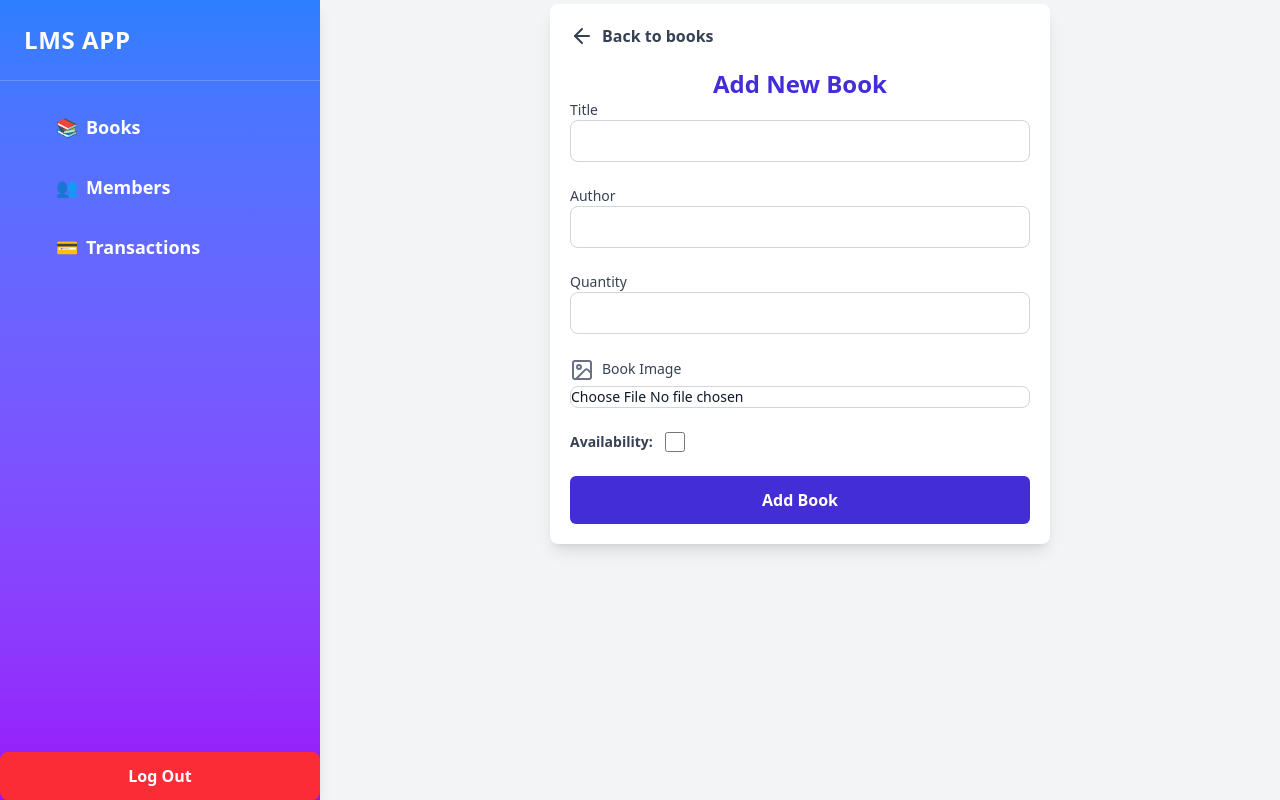
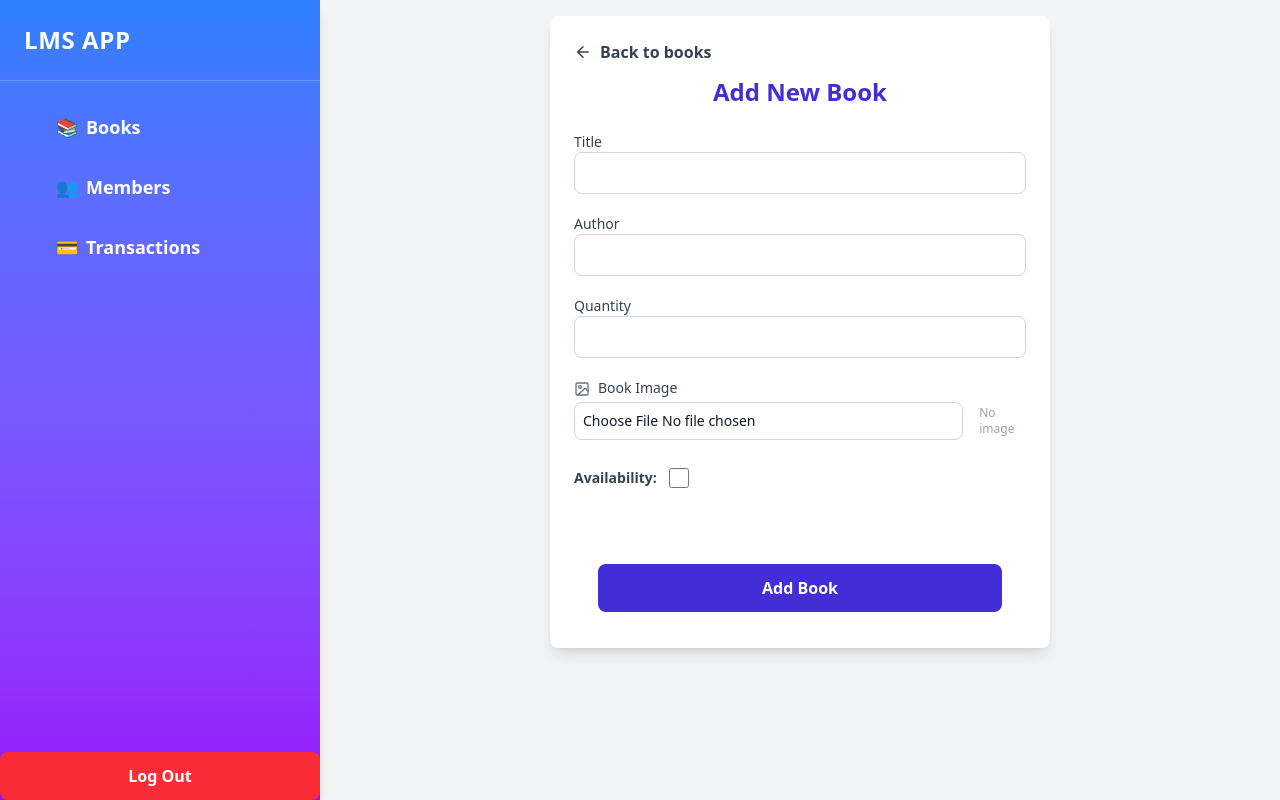
Before and after one commit to ksamrat224/LMS, a React (Vite) app in the folder Frontend/: page /add-book in a window 1280 px wide. Built offline with nearby package versions, Linux system fonts and the light colour scheme; sample sign-in values are in the browser's storage.

Commit message:
image css updated to adjust error

```diff
--- a/Frontend/src/pages/AddBook.tsx
+++ b/Frontend/src/pages/AddBook.tsx
@@ -102,19 +102,27 @@ const AddBook = () => {
   };
 
   return (
-    <div className="flex justify-center mt-1">
-      <div className="bg-white shadow-lg rounded-lg p-5 w-[500px] max-h-[90vh]">
-        <h1
-          className="font-bold text-center mb-5 flex items-center cursor-pointer text-gray-700"
+    <div className="flex justify-center items-start py-4">
+      {/* Fixed width container with overflow handling */}
+      <div className="bg-white shadow-lg rounded-lg p-6 w-[500px] overflow-y-auto">
+        {/* Header section */}
+        <div className="mb-6">
+          <div
+            className="font-bold flex items-center cursor-pointer text-gray-700 mb-3"
             onClick={() => navigate("/book")}
           >
-          <ArrowLeft />
+            <ArrowLeft size={18} />
             <span className="px-2">Back to books</span>
-        </h1>
+          </div>
           <h1 className="text-2xl font-bold text-center text-indigo-700">
             {id ? "Edit Book" : "Add New Book"}
           </h1>
-        <form className="space-y-6" onSubmit={handleSubmit}>
+        </div>
+
+        {/* Form with flex column layout and gap */}
+        <form className="flex flex-col gap-5" onSubmit={handleSubmit}>
+          {/* Input fields section */}
+          <div className="space-y-5">
             <Input
               name="title"
               type="text"
@@ -139,30 +147,41 @@ const AddBook = () => {
               value={bookData?.quantity || ""}
               onChange={handleBookChange}
             />
-          <div>
+          </div>
+          {/* Image upload section with fixed height */}
+          <div className="mb-2">
             <label
               htmlFor="book_img"
               className="block text-sm font-medium text-gray-700"
             >
-              <Image className="inline-block mr-2 text-gray-500" />
+              <Image className="inline-block mr-2 text-gray-500" size={16} />
               Book Image
             </label>
+
+            <div className="flex items-center gap-4 mt-1">
               <input
                 type="file"
                 id="book_img"
                 name="book_img"
                 accept="image/*"
-              className="mt-1 block w-full text-sm text-gray-900 border border-gray-300 rounded-lg cursor-pointer focus:outline-none"
+                className="block w-full text-sm text-gray-900 border border-gray-300 rounded-lg cursor-pointer focus:outline-none p-2"
                 onChange={handleBookChange}
               />
-            {(base64IMG || bookData?.book_img) && (
+
+              {/* Small inline image preview */}
+              {base64IMG || bookData?.book_img ? (
                 <img
                   src={(base64IMG as string) || bookData?.book_img}
                   alt="Preview"
-                className="mt-4 w-32 h-32 object-cover rounded-md mx-auto"
+                  className="h-12 w-12 object-cover rounded-md"
                 />
+              ) : (
+                <div className="text-gray-400 text-xs">No image</div>
               )}
             </div>
+          </div>
+
+          {/* Availability checkbox */}
           <div className="flex items-center">
             <label
               htmlFor="availability"
@@ -179,14 +198,19 @@ const AddBook = () => {
               onChange={handleBookChange}
             />
           </div>
+          <div className="h-6">
             {errorMessage && (
-            <p className="text-red-500 text-lg text-center">{errorMessage}</p>
+              <p className="text-red-500 text-sm text-center">{errorMessage}</p>
             )}
+          </div>
+          {/* Button section */}
+          <div className="sticky bottom-0  py-3 px-6  rounded-b-md text-center z-10">
             <Button
               label={id ? "Update Book" : "Add Book"}
               type="submit"
-            bgColor="w-full bg-indigo-700 hover:bg-indigo-800 text-white py-2 rounded-md"
+              bgColor="bg-indigo-700 hover:bg-indigo-800"
             />
+          </div>
         </form>
       </div>
     </div>
```
Lines whose indentation alone changed are shown as unchanged.
